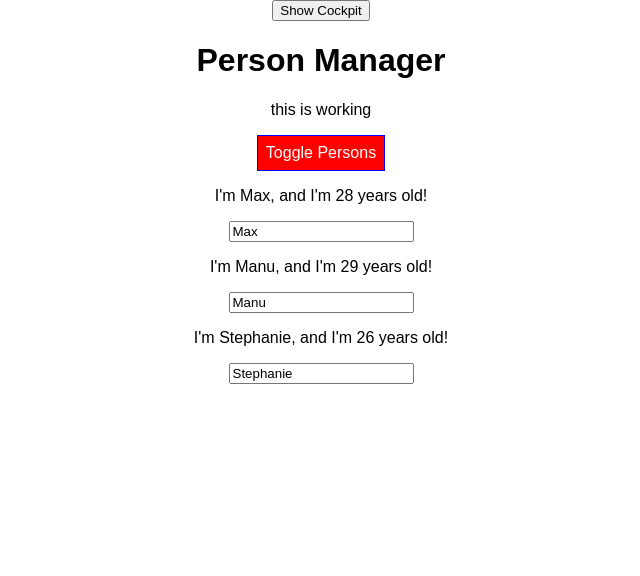
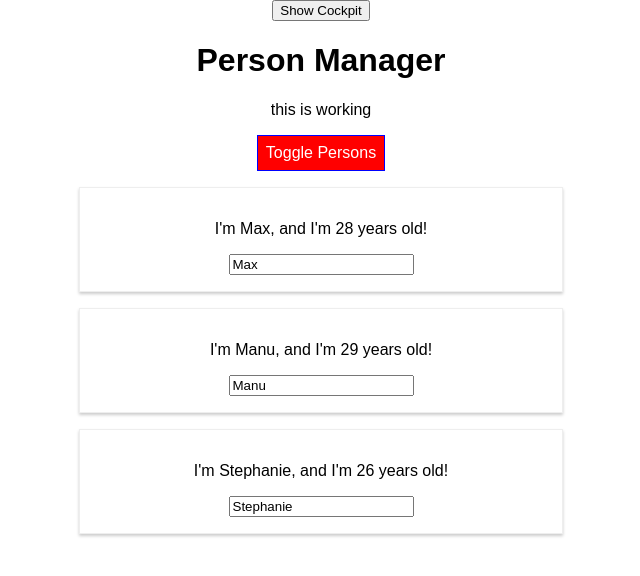
Before and after one commit to danbsts/quarantine-study, a React app in the folder react/react-complete-guide/: page / in a window 1280 px wide. Both pictures are taken after a click on the button "Toggle Persons". Shown: the top 576 px of the page, without its empty margins (319-959 px from the left). Built offline with nearby package versions, Linux system fonts and the light colour scheme.

Commit message:
react: wrapping code to return multiple elements with class properties

```diff
--- a/react/react-complete-guide/src/components/Persons/Person/Person.js
+++ b/react/react-complete-guide/src/components/Persons/Person/Person.js
@@ -1,6 +1,7 @@
 import React, {Component} from 'react';
 import classes from './Person.css';
 import Aux from '../../../hoc/Aux';
+import withClass from '../../../hoc/withClass'
 // if using a version of scripts > 2.0 just rename the css file to Person.module.css
 
 class Person extends Component {
@@ -20,4 +21,4 @@
     }
 };
 
-export default Person;
+export default withClass(Person, classes.Person);
--- a/react/react-complete-guide/src/containers/App.js
+++ b/react/react-complete-guide/src/containers/App.js
@@ -2,6 +2,8 @@
 import classes from './App.css';
 import Cockpit from '../components/Cockpit/Cockpit';
 import Persons from '../components/Persons/Persons';
+import Aux from '../hoc/Aux';
+import withClass from '../hoc/withClass';
 
 class App extends Component {
   constructor(props) {
@@ -82,7 +84,7 @@
 
 
     return (
-      <div className={classes.App}>
+      <Aux>
         <button
           onClick={() => {
             this.setState({showCockpit: !this.state.showCockpit});
@@ -97,10 +99,10 @@
           clicked={this.togglePersonsHandler} />
           : null}
         {persons}
-      </div>
+      </Aux>
     );
     // return React.createElement('div', {className: 'App'}, React.createElement('h1', null, 'does this work?'));
   }
 }
 
-export default App;
+export default withClass(App, classes.App);
--- /dev/null
+++ b/react/react-complete-guide/src/hoc/withClass.js
@@ -0,0 +1,11 @@
+import React from 'react';
+
+const withClass = (WrappedComponent, className) => {
+    return (props) => (
+        <div className={className}>
+            <WrappedComponent {...props} />
+        </div>
+    );
+};
+
+export default withClass;
```
Lines whose indentation alone changed are shown as unchanged.
